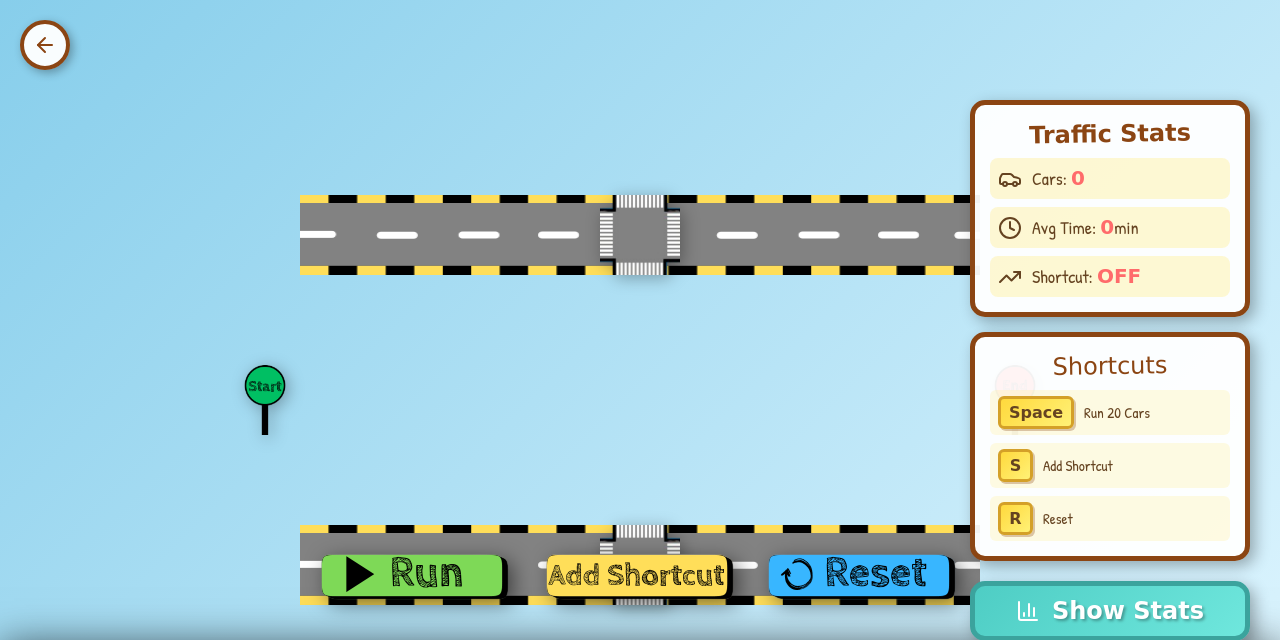
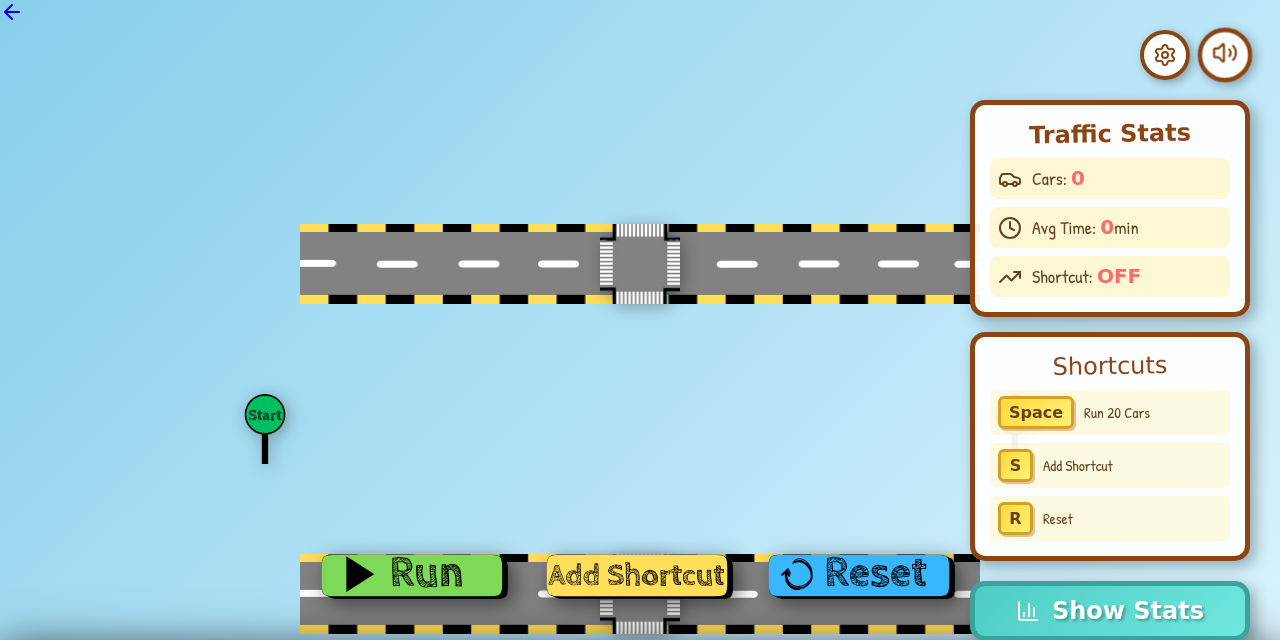
Before and after one commit to Rexaintreal/Contrary, a Flask app: page /paradox/braess in a window 1280 px wide. Shown: the top 640 px of the page. Run offline with Flask 3, Linux system fonts and the light colour scheme; some web fonts are replaced.

Commit message:
Fixed mute and settings icon not showing in the braess page

```diff
--- a/static/css/braess.css
+++ b/static/css/braess.css
@@ -398,42 +398,21 @@ body {
     transition: all 0.3s ease;
     color: #8B4513;
     box-shadow: 3px 3px 10px rgba(0, 0, 0, 0.3);
-}
-
-.music-indicator {
-    right: 0px;
-}
-
-.settings-link {
-    right: 60px;
     text-decoration: none;
 }
 
-.home-link {
-    position: fixed;
-    top: 20px;
-    left: 20px;
-    width: 50px;
-    height: 50px;
-    background: rgba(255, 255, 255, 0.95);
-    border: 4px solid #8B4513;
-    border-radius: 50%;
-    display: flex;
-    align-items: center;
-    justify-content: center;
-    z-index: 45;
-    color: #8B4513;
-    box-shadow: 3px 3px 10px rgba(0, 0, 0, 0.3);
-    text-decoration: none;
-    transition: all 0.3s ease;
-}
+.music-indicator { right: 0px; }
+.settings-link { right: 60px; }
 
 .music-indicator:hover,
-.home-link:hover,
 .settings-link:hover {
     transform: scale(1.1);
     box-shadow: 5px 5px 15px rgba(0, 0, 0, 0.4);
     background: white;
+}
+
+.settings-link:hover {
+    transform: scale(1.1) rotate(45deg);
 }
 
 .music-indicator.playing {
@@ -445,6 +424,15 @@ body {
     50% { transform: scale(1.1); }
 }
 
+@media (max-width: 768px) {
+    .music-indicator,
+    .settings-link {
+        position: fixed;
+        top: 20px;
+    }
+    .music-indicator { right: 20px; }
+    .settings-link { right: 80px; }
+}
 
 .stats-modal,
 .custom-modal {
--- a/templates/braess.html
+++ b/templates/braess.html
@@ -10,6 +10,11 @@
     <link rel="stylesheet" href="{{ url_for('static', filename='css/braess.css') }}">
  </head>
  <body>
+    <a href="/paradoxes" class="home-link">
+        <i data-lucide="arrow-left"></i>
+    </a>
+    <div class="game-screen">
+        <div class="stats-container">
             <div class="music-indicator" id="musicToggle">
                 <span id="wrapperSound">
                     <i data-lucide="volume-2"></i>
@@ -21,11 +26,6 @@
             <a href="/settings" class="settings-link">
                 <i data-lucide="settings"></i>
             </a>
-    <a href="/paradoxes" class="home-link">
-        <i data-lucide="arrow-left"></i>
-    </a>
-    <div class="game-screen">
-        <div class="stats-container">
             <div class="stats-panel">
                 <h3 class="stats-title">Traffic Stats</h3>
                 <div class="stat-item">
```
Lines whose indentation alone changed are shown as unchanged.
